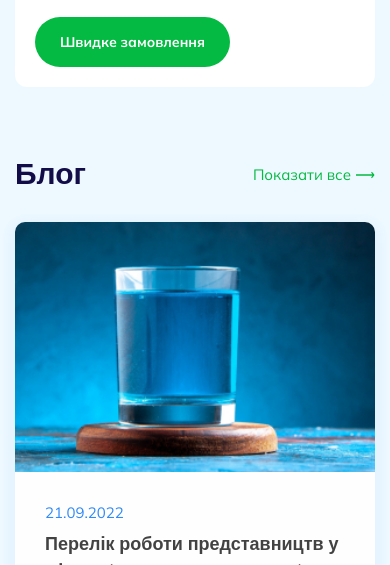
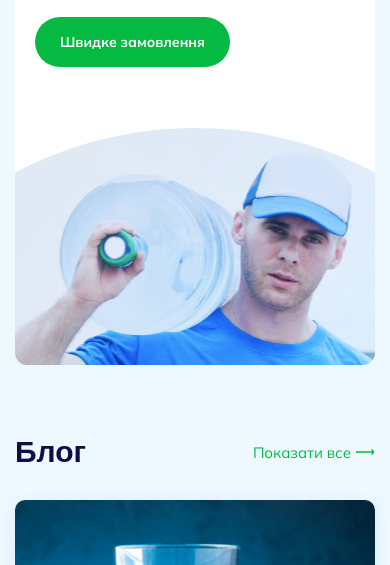
Before and after one commit to Sashahjggggv/NERO-water, a plain HTML site: page index.html in a window 390 px wide. Shown: the part 3378-3943 px from the top of the page. Drawn offline with nearby package versions, Linux system fonts and the light colour scheme.

Commit message:
update main page

```diff
--- a/#src/main-page.scss
+++ b/#src/main-page.scss
@@ -518,6 +518,7 @@
 	display: flex;
 	justify-content: space-between;
 	margin-bottom: 65px;
+	height: 515px;
 	background: #fff;
 	border-radius: 12px;
 	overflow: hidden;
@@ -566,21 +567,49 @@
 	}
 
 	&__block-img {
-		max-width: 55%;
+		width: 55%;
 		height: 100%;
+		position: relative;
 	}
-	@media (max-width:900px) {
-		&__block-img {
-			display: none;
+	&__square{
+    width: 770px;
+    height: 770px;
+    border-radius: 50%;
+    overflow: hidden;
+		position: absolute;
+		top: 50%;
+		left: 0;
+		transform: translateY(-50%);
+		& img {
+			position: absolute;
+			top: 128px;
 		}
+	}
+	@media (max-width:767px) {
+		flex-direction: column;
+		height: 710px;
 		&__content {
-			width: 100%;
-			height: 100%;
+			min-width: 100%;
+			height: auto;
 			margin: 0px;
 			padding: 20px;
 		}
-		&__delivery-block-img {
+		&__delivery-block-img {width: 100%;}
+		&__block-img {
 			width: 100%;
+			height: 33.333%;
+		}
+		&__square {
+			top: 0;
+			left: 50%;
+			transform: translate(-50%, 0);
+			& img {
+				height: auto;
+				object-fit: cover;
+				left: 50%;
+				top: 0;
+				transform: translateX(-50%);
+			}
 		}
 	}
 }
--- a/index.html
+++ b/index.html
@@ -359,7 +359,9 @@
 					</div>
 				</div>
 				<div class="delivery__block-img">
-					<img src="img/Mask group.png" alt="delivery man">
+					<div class="delivery__square">
+						<img src="img/image 13 (2).png" alt="delivery man">
+					</div>
 				</div>
 			</div>
 			<div class="blog">
```
Also changed, not shown: css/main-page.css, img/image 13 (2).png (added).
